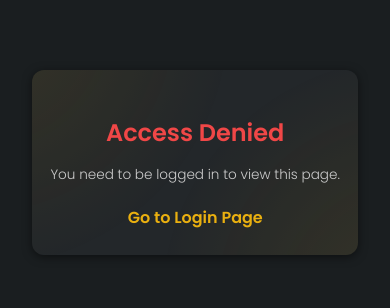
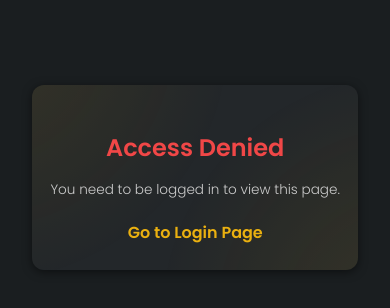
Before and after one commit to AbdoAhmedAbdelmonem/Chameleon_New, a plain HTML site: page Shared file system/dashboard.html in a window 390 px wide. Drawn offline with Linux system fonts and the light colour scheme; no server answers.

Commit message:
Update dashboard.html

```diff
--- a/Shared file system/dashboard.html
+++ b/Shared file system/dashboard.html
@@ -318,7 +318,7 @@
         }
 
         .dashboard-container {
-          margin: 50px auto;
+          margin: 65px auto;
           padding: 30px 20px;
           max-width: 76%;
           box-shadow: 0 2px 10px rgba(0, 0, 0, 0.5);
```
